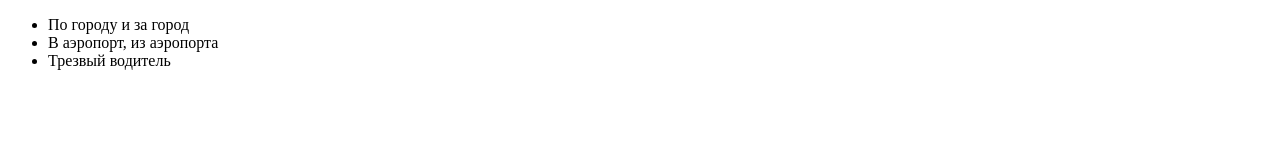
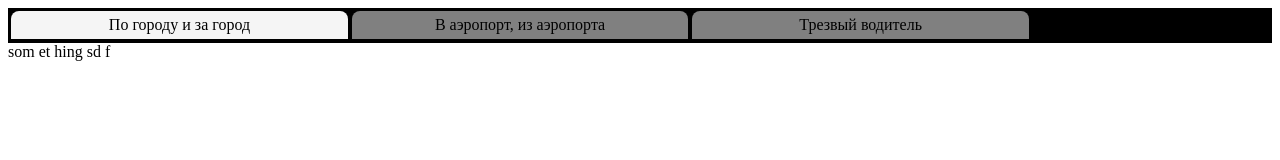
Before and after one commit to 1balaji/taxi-calculator, a plain HTML site: page index.html in a window 1280 px wide. Drawn offline with Linux system fonts and the light colour scheme.

Commit message:
Added design update construction

```diff
--- /dev/null
+++ b/app/calculator.css
@@ -0,0 +1,32 @@
+.b-calc {
+
+}
+.b-calc__tabs {
+    overflow: hidden;
+    margin: 0;
+    padding: .2em .2em 0 .2em;
+    background: black;
+}
+
+.b-tabs {
+    margin: 0;
+    padding: 0;
+    width: 100%;
+}
+.b-tabs__tab {
+    display: inline-block;
+    min-width: 26%;
+    list-style-type: none;
+    background: grey;
+    padding: .3em;
+    margin: 0;
+    border-radius: .5em .5em 0 0;
+    text-align: center;
+    text-overflow: ellipsis;
+    white-space: nowrap;
+    overflow: hidden;
+    cursor: pointer;
+}
+.b-tabs__tab:hover, .b-tabs__tab_state_active {
+    background: #f5f5f5;
+}
--- a/index.html
+++ b/index.html
@@ -3,25 +3,33 @@
 <html>
 <head>
     <title>Some Title 2</title>
-
     <meta http-equiv="Content-Type" content="text/html; charset=utf-8" />
     <script src="http://api-maps.yandex.ru/1.1/index.xml?key=ABGETFABAAAA-QjKEQIAaUi3j6NCfitNY_XEoZaJDG3IptQAAAAAAAAAAAC2TCC2kJ_hPelRdon47x7mOeza_w==" type="text/javascript"></script>
     <script type="text/javascript">window.jQuery = YMaps.jQuery;</script>
     <script type="text/javascript" src="loader.js"></script>
+    <link href="app/calculator.css" type="text/css" rel="stylesheet">
 </head>
-
 <body>
     <div class="b-calc">
         <div class="b-calc__tabs">
             <ul class="b-tabs">
-                <li class="b-tabs__tab b-tabs__active">По городу и за город</li>
+                <li class="b-tabs__tab b-tabs__tab_state_active">По городу и за город</li>
                 <li class="b-tabs__tab">В аэропорт, из аэропорта</li>
                 <li class="b-tabs__tab">Трезвый водитель</li>
             </ul>
         </div>
+        <div class="b-calc__p">
+            <div class="b-pool">
+                som
+                et
+                hing
+                sd
+                f
+            </div>
+            <div class="b-map">
+                <div id="YMapsID" class="b-map__wrapper" style="width:600px;height:400px"></div>
+            </div>
+        </div>
     </div>
-
-
-    <div id="YMapsID" style="width:600px;height:400px"></div>
 </body>
 </html>
--- a/loader.js
+++ b/loader.js
@@ -19,6 +19,14 @@
                     }
                 }
             }
+            if (undefined !== response.css && response.css.length) {
+                var cssPath;
+                for (cssPath in response.css) {
+                    if (response.css.hasOwnProperty(cssPath)) {
+                        document.body.appendChild('<link href="' + response.css[cssPath] + '" type="text/css" rel="stylesheet">');
+                    }
+                }
+            }
         }
     });
 
```
Also changed, not shown: app/calculator.js (+34 -3 lines).
